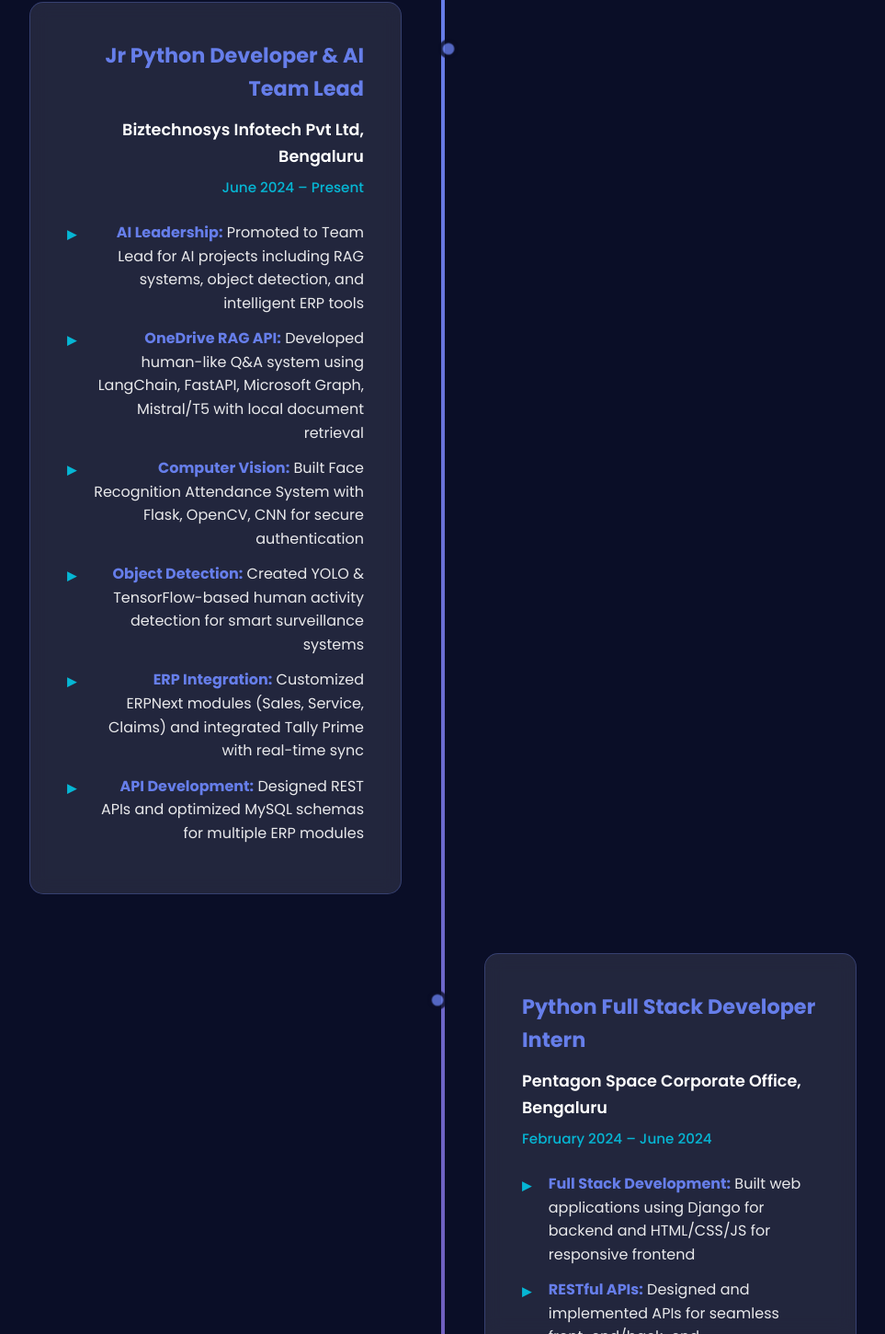
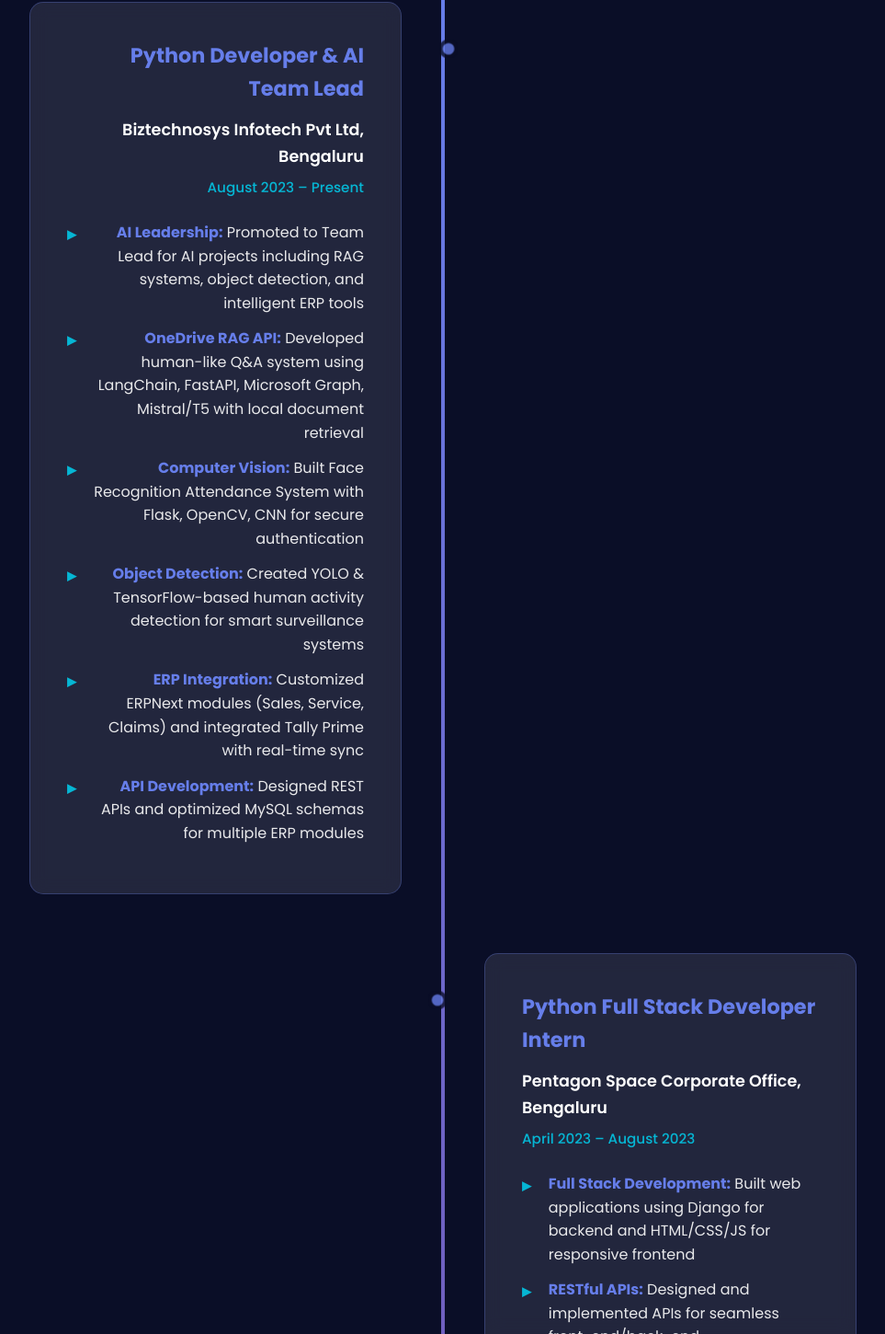
Before and after one commit to ChethanaN/Chethana-N-Portfolio, a plain HTML site: page index.html in a window 1280 px wide. Shown: the part 1203-2653 px from the top of the page at 92% size, without its empty margins (158-1121 px from the left). Drawn offline with Linux system fonts and the light colour scheme.

Commit message:
index.html

```diff
--- a/index.html
+++ b/index.html
@@ -1318,9 +1318,9 @@
             <div class="timeline">
                 <div class="timeline-item">
                     <div class="timeline-marker"></div>
-                    <h3 class="job-title">Jr Python Developer & AI Team Lead</h3>
+                    <h3 class="job-title">Python Developer & AI Team Lead</h3>
                     <p class="company">Biztechnosys Infotech Pvt Ltd, Bengaluru</p>
-                    <p class="duration">June 2024 – Present</p>
+                    <p class="duration">August 2023 – Present</p>
                     <div class="job-description">
                         <ul>
                             <li><strong>AI Leadership:</strong> Promoted to Team Lead for AI projects including RAG systems, object detection, and intelligent ERP tools</li>
@@ -1337,7 +1337,7 @@
                     <div class="timeline-marker"></div>
                     <h3 class="job-title">Python Full Stack Developer Intern</h3>
                     <p class="company">Pentagon Space Corporate Office, Bengaluru</p>
-                    <p class="duration">February 2024 – June 2024</p>
+                    <p class="duration">April 2023 – August 2023</p>
                     <div class="job-description">
                         <ul>
                             <li><strong>Full Stack Development:</strong> Built web applications using Django for backend and HTML/CSS/JS for responsive frontend</li>
```
